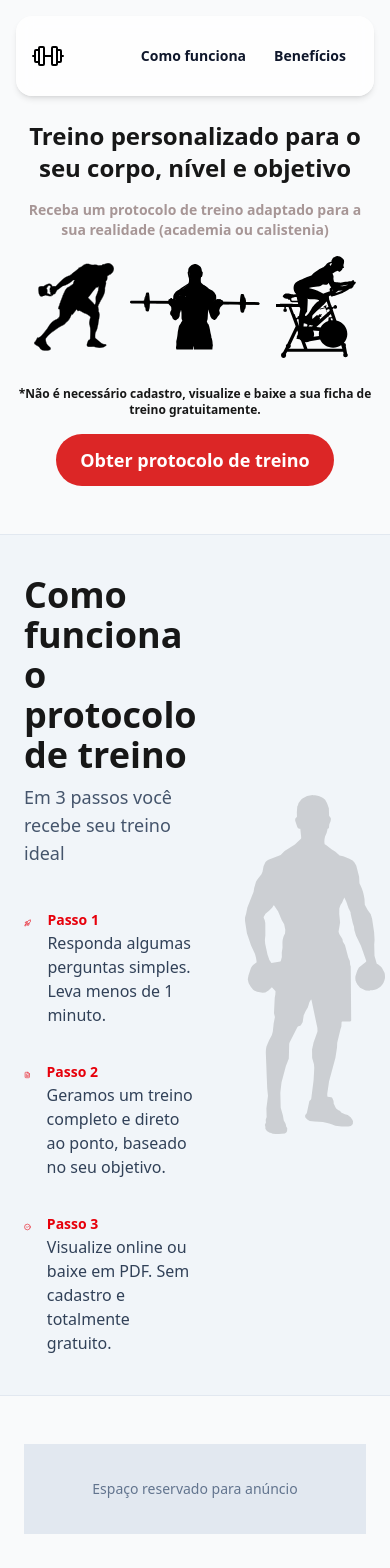
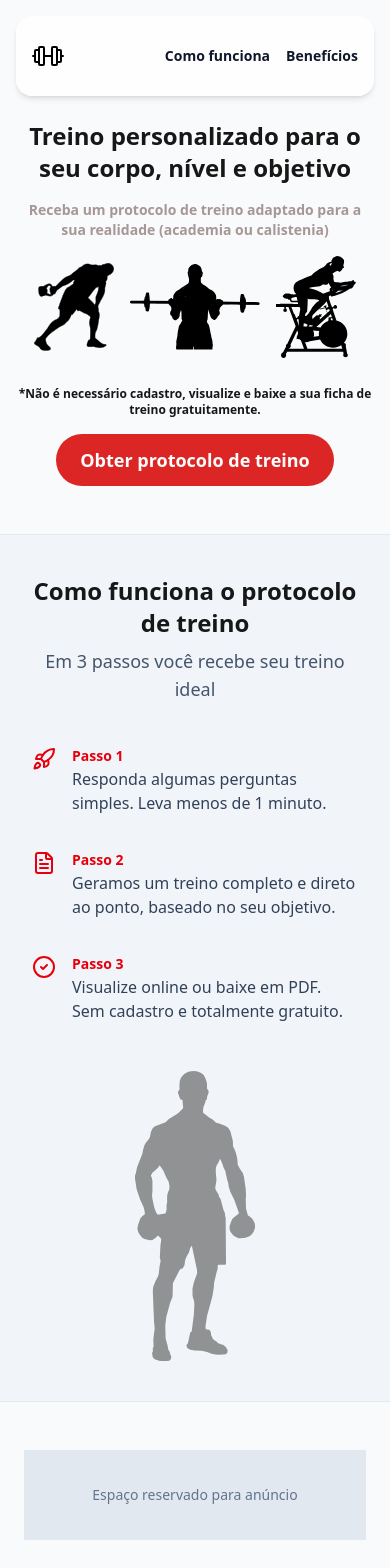
Before and after one commit to RobertoBMJunior/gym-site, a Next.js app: page / in a window 390 px wide. Shown: the top 1568 px of the page. Built offline with nearby package versions, Linux system fonts and the light colour scheme.

Commit message:
feat: Adicionar responsividade ao HowItWorks

```diff
--- a/src/components/layout/Header.tsx
+++ b/src/components/layout/Header.tsx
@@ -31,12 +31,14 @@ export function Header() {
           />
         </Link>
 
-        <nav className="flex gap-1 md:gap-4 font-semibold">
+        <nav className="flex gap-4 md:gap-4 font-semibold">
           <Link
             href="/#como-funciona"
             className="
-              px-3
-              py-2
+
+              md:flex
+              px-0 py-0
+              md:px-3 md:py-2
               rounded-lg
               transition
               hover:bg-slate-200
@@ -49,8 +51,9 @@ export function Header() {
           <Link
             href="/#beneficios"
             className="
-              px-3
-              py-2
+              md:flex
+              px-0 py-0
+              md:px-3 md:py-2
               rounded-lg
               transition
               hover:bg-slate-200
--- a/src/components/sections/HowItWorks.tsx
+++ b/src/components/sections/HowItWorks.tsx
@@ -5,22 +5,24 @@ export function HowItWorks() {
   return (
     <section
       id="como-funciona"
-      className="border-t border-slate-200 bg-slate-100 py-10"
+      className="border-t border-slate-200 bg-slate-100 py-10 px-4 md:px-6"
     >
-      <div className="max-w-7xl mx-auto flex items-center gap-12 px-6">
+      <div className="max-w-7xl mx-auto flex flex-col md:flex-row items-center gap-12 px-4 md:px-6">
+
+        {/* TEXTO */}
         <div className="flex-1">
-          <h2 className="text-4xl font-bold">
+          <h2 className="text-2xl md:text-4xl font-bold text-center md:text-left">
             Como funciona o protocolo de treino
           </h2>
 
-          <h3 className="text-lg text-slate-600 mt-2 mb-10">
+          <h3 className="text-lg text-slate-600 mt-2 mb-10 text-center md:text-left">
             Em 3 passos você recebe seu treino ideal
           </h3>
 
           <div className="space-y-8 text-slate-700">
             {/* Passo 1 */}
             <div className="flex gap-4">
-              <Rocket className="text-red-600 mt-1" />
+              <Rocket className="text-red-600 mt-1 shrink-0" />
               <div>
                 <span className="text-sm font-semibold text-red-600">
                   Passo 1
@@ -33,7 +35,7 @@ export function HowItWorks() {
 
             {/* Passo 2 */}
             <div className="flex gap-4">
-              <FileText className="text-red-600 mt-1" />
+              <FileText className="text-red-600 mt-1 shrink-0" />
               <div>
                 <span className="text-sm font-semibold text-red-600">
                   Passo 2
@@ -47,7 +49,7 @@ export function HowItWorks() {
 
             {/* Passo 3 */}
             <div className="flex gap-4">
-              <CircleCheck className="text-red-600 mt-1" />
+              <CircleCheck className="text-red-600 mt-1 shrink-0" />
               <div>
                 <span className="text-sm font-semibold text-red-600">
                   Passo 3
@@ -61,14 +63,20 @@ export function HowItWorks() {
           </div>
         </div>
 
-        <Image
-          src="/imageTraining4.svg"
-          alt=""
-          width={200}
-          height={400}
-          className="opacity-15"
-          aria-hidden
-        />
+        {/* IMAGEM */}
+        <div className="flex-1 flex justify-center md:justify-end">
+          <Image
+            src="/imageTraining4.svg"
+            alt="Pessoa treinando"
+            width={200}
+            height={400}
+            className="
+              w-30
+              md:w-50
+              opacity-40
+            "
+          />
+        </div>
       </div>
     </section>
   )
```
